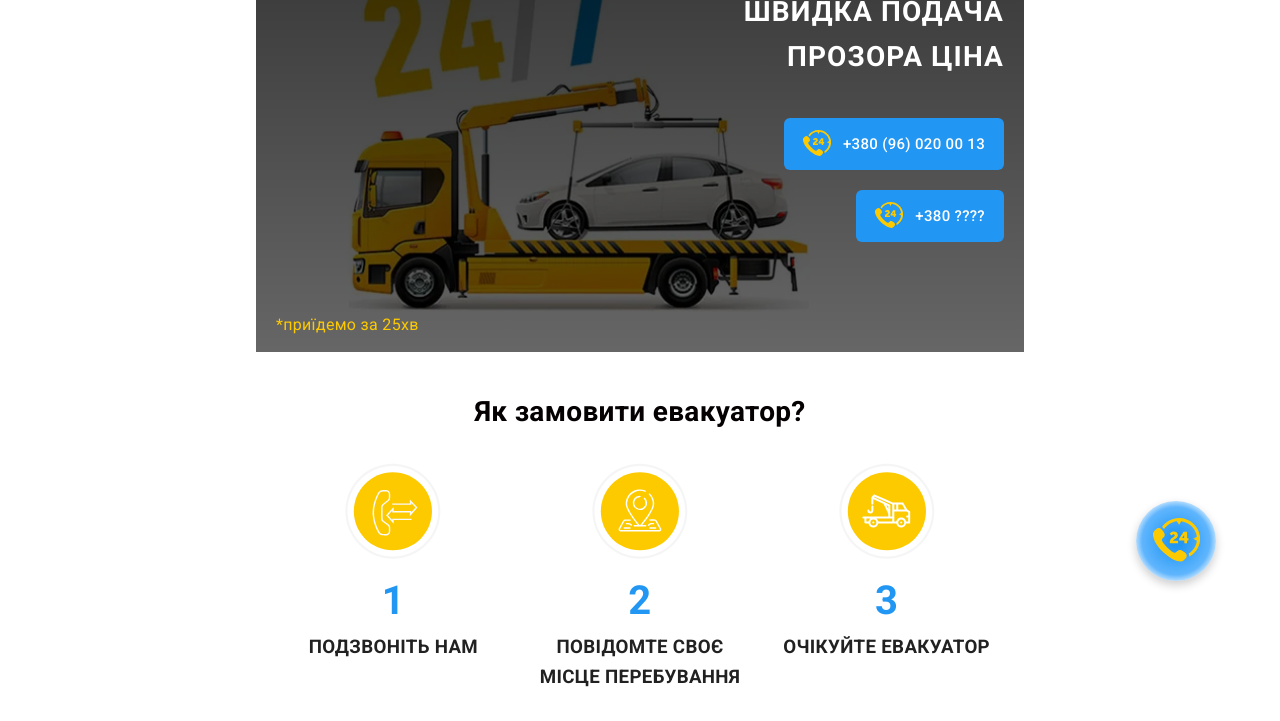
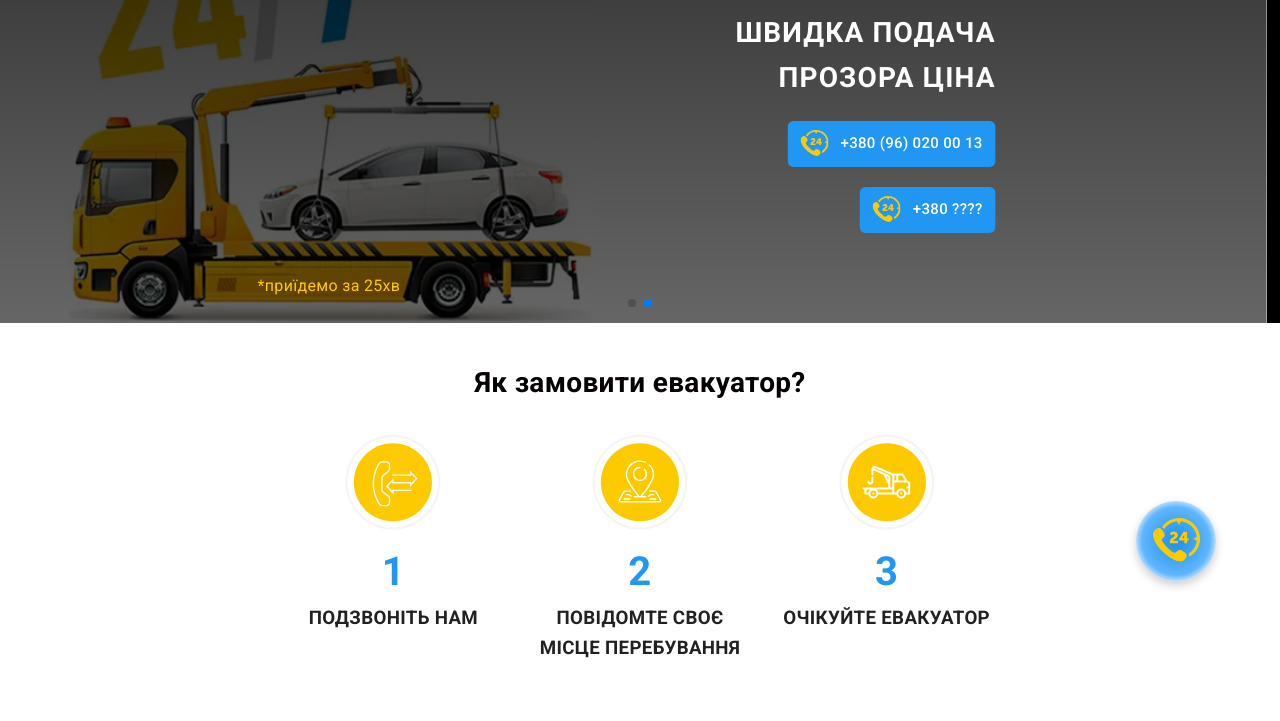
Before and after one commit to Iryna-Bigdash/evakuator-autoforward, a plain HTML site: page index.html in a window 1280 px wide. Shown: the part 179-900 px from the top of the page. Drawn offline with nearby package versions, Linux system fonts and the light colour scheme.

Commit message:
added slaider in hero

```diff
--- a/css/main.css
+++ b/css/main.css
@@ -145,58 +145,40 @@
     width: 100%;
 }
 
-.hero .container {
+/* hero */
+
+.hero-slider {
     position: relative;
-    padding: 40px 20px;
+    width: 100%;
+    height: 420px;
+    overflow: hidden;
 }
 
-.hero-banner {
-    position: relative;
-    width: 100%;
+.swiper-slide {
+    height: 100%;
+    display: flex;
+    justify-content: center;
+    align-items: center;
 }
 
-.overlay {
-    position: absolute;
-    top: 0;
-    left: 0;
-    width: 100%;
-    height: 100%;
-    background: linear-gradient(to bottom, rgba(0, 0, 0, 0.8), rgba(0, 0, 0, 0.6));
-    z-index: 1;
+.hero .slader-1 {
+    text-align: end;
+    padding: 40px 20px;
+    background-image: linear-gradient(to bottom, rgba(0, 0, 0, 0.8), rgba(0, 0, 0, 0.6)),
+        url('../images/banner-small.webp');
+    background-size: contain;
+    background-repeat: no-repeat;
+    background-position: left center;
 }
 
-
-.hero-text-container {
-    position: absolute;
-    top: 0;
-    right: 0;
+.hero .slader-2 {
     text-align: end;
-    z-index: 2;
-    color: var(--primary-text-color);
-    padding: 20px;
-    width: 100%;
-    height: 80%;
-
+    padding: 40px 20px;
+    background-color: #000;
 }
 
-@media (min-width: 409px) {
-    .hero-text-container {
-        display: flex;
-        flex-direction: column;
-        justify-content: space-between;
-        align-items: flex-end;
-    }
-}
-
-
-@media (min-width: 410px) {
-    .hero-text-container {
-        display: flex;
-        flex-direction: column;
-        justify-content: space-between;
-        align-items: flex-end;
-        flex-basis: calc((100% - 30px) / 4);
-    }
+.hero-contacts-list {
+    margin-bottom: 40px;
 }
 
 .hero-title {
@@ -206,7 +188,7 @@
     text-transform: uppercase;
     line-height: 1.615;
     letter-spacing: 0.04em;
-    margin-bottom: 10px;
+    margin-bottom: 20px;
 }
 
 @media (min-width: 364px) and (max-width: 409px) {
@@ -218,7 +200,6 @@
 @media (min-width: 410px) {
     .hero-title {
         font-size: 30px;
-        margin-bottom: 0;
     }
 }
 
@@ -229,12 +210,6 @@
     text-transform: uppercase;
     line-height: 1.6;
     letter-spacing: 0.04em;
-}
-
-@media (max-width: 319px) {
-    .hero-subtitle {
-        display: none;
-    }
 }
 
 @media (min-width: 364px) and (max-width: 409px) {
@@ -249,25 +224,18 @@
     }
 }
 
+
 .hero-text {
-    position: absolute;
     text-align: start;
     color: var(--accent-yellow);
-    z-index: 2;
 }
 
 
 .tel-link {
-    margin-top: 10px;
+    margin-top: 20px;
     display: inline-flex;
     align-items: center;
     gap: 12px;
-}
-
-@media (min-width: 320px) {
-    .tel-link {
-        margin-top: 20px;
-    }
 }
 
 .support-icon {
@@ -633,7 +601,7 @@
     line-height: 1.14;
     border-radius: 6px;
     border: 1px solid transparent;
-    padding: 11px 18px;
+    padding: 8px 12px;
     min-width: 120px;
     text-align: center;
 
--- a/index.html
+++ b/index.html
@@ -49,6 +49,13 @@
     <link rel="stylesheet" href="css/modern-normalize.css" />
     <link rel="stylesheet" href="css/common.css" />
     <link rel="stylesheet" href="css/main.css" />
+    <!-- CSS -->
+    <link
+      rel="stylesheet"
+      href="https://cdn.jsdelivr.net/npm/swiper@11/swiper-bundle.min.css"
+    />
+    <!-- JS -->
+    <script src="https://cdn.jsdelivr.net/npm/swiper@11/swiper-bundle.min.js"></script>
   </head>
   <body>
     <header class="page-header">
@@ -117,8 +124,70 @@
       </div>
     </header>
     <main>
+      <section class="section hero no-padding">
+        <div class="hero-slider swiper-container">
+          <!-- Слайди -->
+          <div class="swiper-wrapper">
+            <div class="swiper-slide slader-1">
+              <div class="container hero-banner overlay">
+                <h1 class="hero-title">ЕВАКУАТОР В УКРАЇНІ</h1>
+                <p class="hero-subtitle">Швидка подача</p>
+                <p class="hero-subtitle">Прозора ціна</p>
+                <ul class="hero-contacts-list">
+                  <li>
+                    <a href="tel:+380960200013" class="button primary tel-link">
+                      <svg class="support-icon">
+                        <use href="./images/icons.svg#icon-support-1" />
+                      </svg>
+                      +380 (96) 020 00 13
+                    </a>
+                  </li>
+                  <li>
+                    <a href="tel:+3???" class="button primary tel-link">
+                      <svg class="support-icon">
+                        <use href="./images/icons.svg#icon-support-1" />
+                      </svg>
+                      +380 ????
+                    </a>
+                  </li>
+                </ul>
+                <p class="hero-text">*приїдемо за 25хв</p>
+              </div>
+            </div>
+
+            <div class="swiper-slide slader-2">
+              <div class="container hero-banner overlay">
+                <h1 class="hero-title">Перевезення aвто з Європи</h1>
+                <p class="hero-subtitle">Гарантія безпеки</p>
+                <p class="hero-subtitle">Прозора ціна</p>
+                <ul class="hero-contacts-list">
+                  <li>
+                    <a href="tel:+380960200013" class="button primary tel-link">
+                      <svg class="support-icon">
+                        <use href="./images/icons.svg#icon-support-1" />
+                      </svg>
+                      +380 (96) 020 00 13
+                    </a>
+                  </li>
+                  <li>
+                    <a href="tel:+3???" class="button primary tel-link">
+                      <svg class="support-icon">
+                        <use href="./images/icons.svg#icon-support-1" />
+                      </svg>
+                      +380 ????
+                    </a>
+                  </li>
+                </ul>
+              </div>
+            </div>
+          </div>
+          <!-- Пагінація -->
+          <div class="swiper-pagination"></div>
+        </div>
+      </section>
+
       <!-- Hero -->
-      <section class="section hero no-padding">
+      <!-- <section class="section hero no-padding">
         <div class="container">
           <div class="overlay"></div>
           <picture>
@@ -164,7 +233,7 @@
 
           <p class="hero-text">*приїдемо за 25хв</p>
         </div>
-      </section>
+      </section> -->
 
       <!-- how to order -->
       <section class="section">
@@ -865,6 +934,8 @@
     </footer>
     <script defer src="./scripts/mobile-menu.js"></script>
     <script defer src="./scripts/scroll.js"></script>
+    <script src="https://cdn.jsdelivr.net/npm/swiper/swiper-bundle.min.js"></script>
+    <script src="./scripts/swiper.js"></script>
 
     <a href="tel:+380960200013" class="sticky-call-btn" aria-label="Подзвонити">
       <svg class="call-icon">
--- /dev/null
+++ b/scripts/swiper.js
@@ -0,0 +1,19 @@
+document.addEventListener('DOMContentLoaded', function () {
+  const swiper = new Swiper('.hero-slider', {
+    loop: true,
+    autoplay: {
+      delay: 5000,
+    },
+    pagination: {
+      el: '.swiper-pagination',
+      clickable: true,
+    },
+    effect: 'slide',
+    speed: 800,
+  });
+
+  const sliderContainer = document.querySelector('.hero-slider');
+  sliderContainer.addEventListener('click', function () {
+    swiper.autoplay.stop();
+  });
+});
```
Also changed, not shown: images/banner-small.jpg (deleted).
